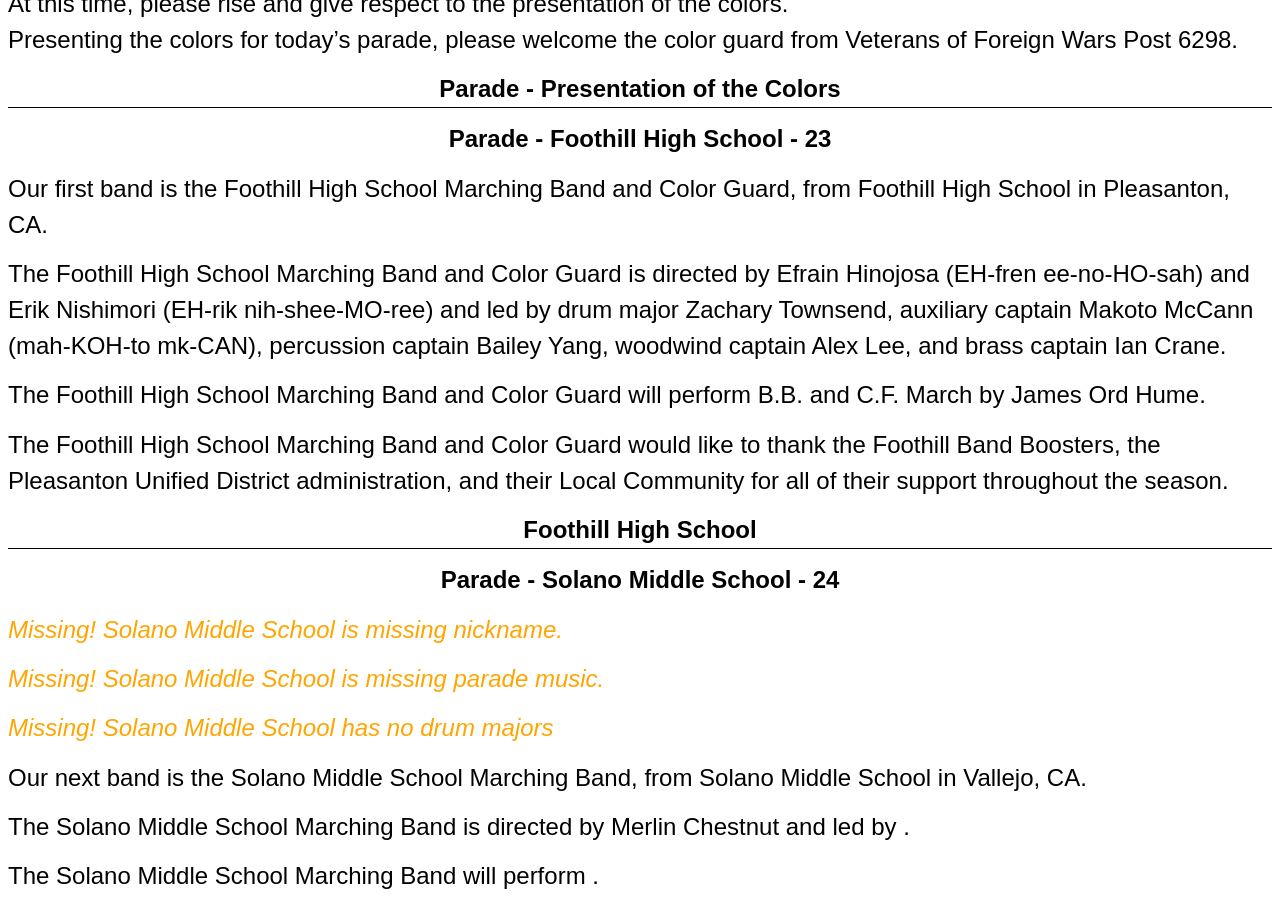
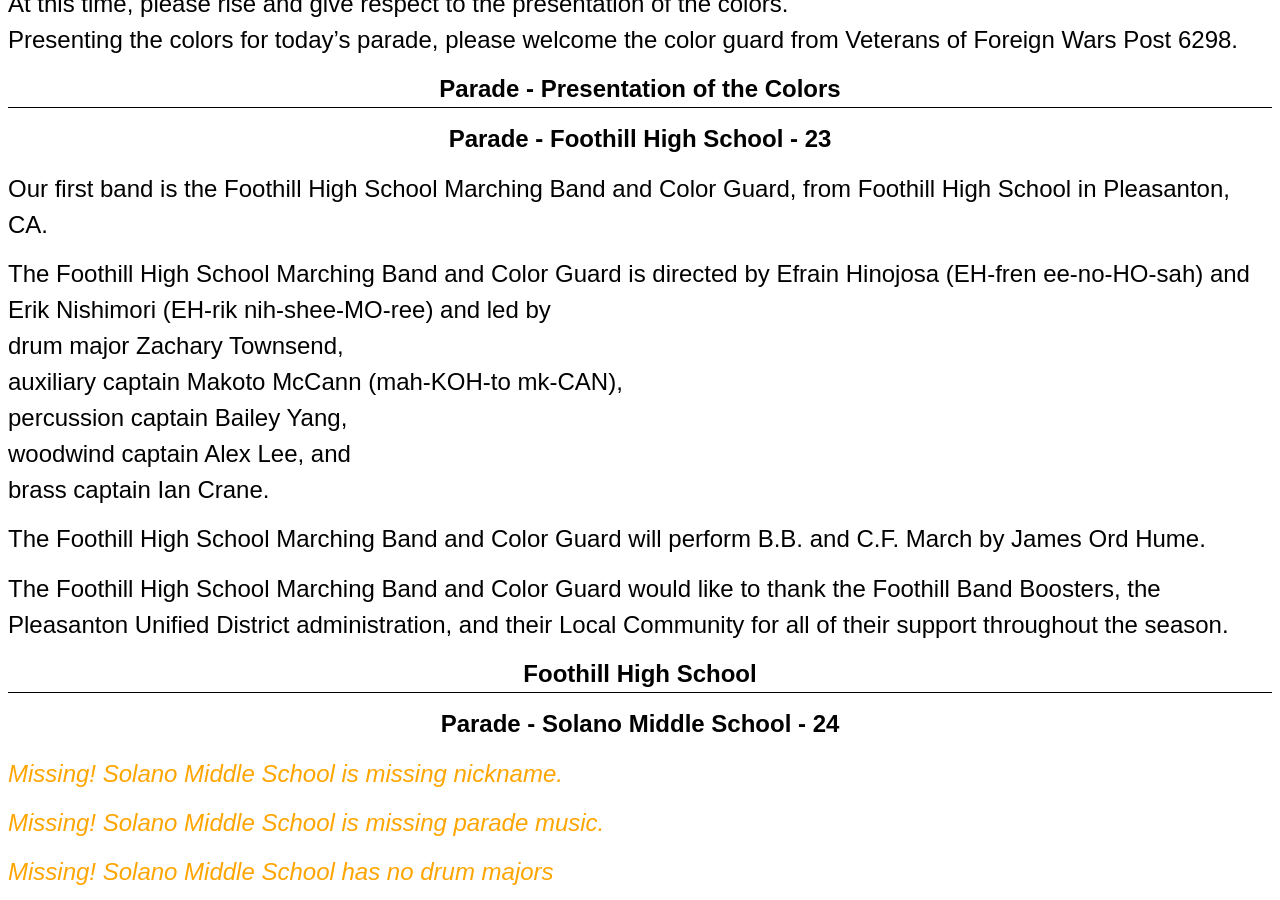
Before and after one commit to ericberdahl/band-review, a Jekyll site: the page built from parade.html, in a window 1280 px wide and 900 px high, scrolled down 447 px. Built offline with Jekyll 4.4.1, drawn with Linux system fonts in a browser that asks for light colours; some of the changed text lies outside the part shown.

```diff
--- a/_includes/leader_citation.html
+++ b/_includes/leader_citation.html
@@ -13,6 +13,7 @@
     {%- capture temp_string -%}
     {{ od[0] }} {{ od[1] | array_to_sentence_string }}
     {%- endcapture -%}
+    {% assign temp_string = temp_string | prepend: "<br>" %}
     {% assign staff_array = staff_array | unshift: temp_string %}
 {% endfor %}
 {% assign leader_array = site.data.review.empty_array %}
@@ -25,12 +26,14 @@
     {%- capture temp_string -%}
     {{ captain_label }} {{ drum_majors | array_to_sentence_string }}
     {%- endcapture -%}
+    {% assign temp_string = temp_string | prepend: "<br>" %}
     {% assign leader_array = leader_array | unshift: temp_string %}
 {% endif %}
 {% for oc in other_captains %}
     {%- capture temp_string -%}
     {{ oc[0] }} {{ oc[1] | array_to_sentence_string }}
     {%- endcapture -%}
+    {% assign temp_string = temp_string | prepend: "<br>" %}
     {% assign leader_array = leader_array | unshift: temp_string %}
 {% endfor %}
 The {% include nickname_citation.html school=include.school %}
```
